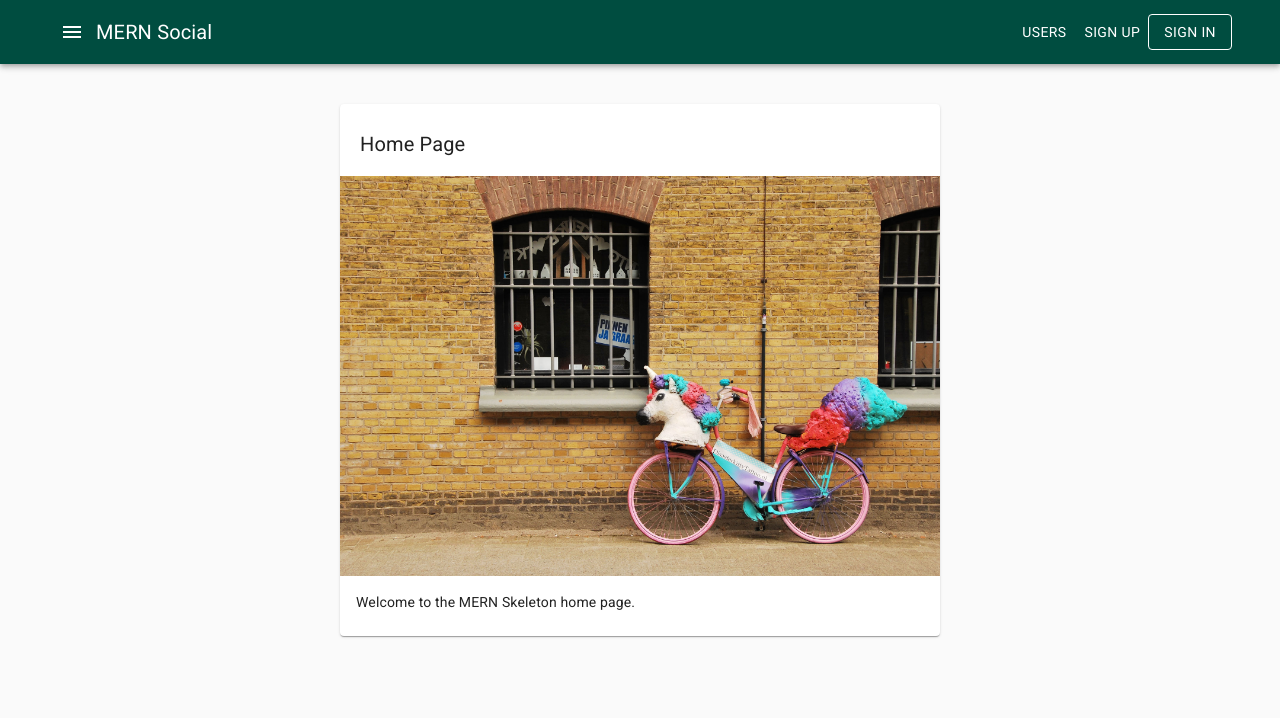
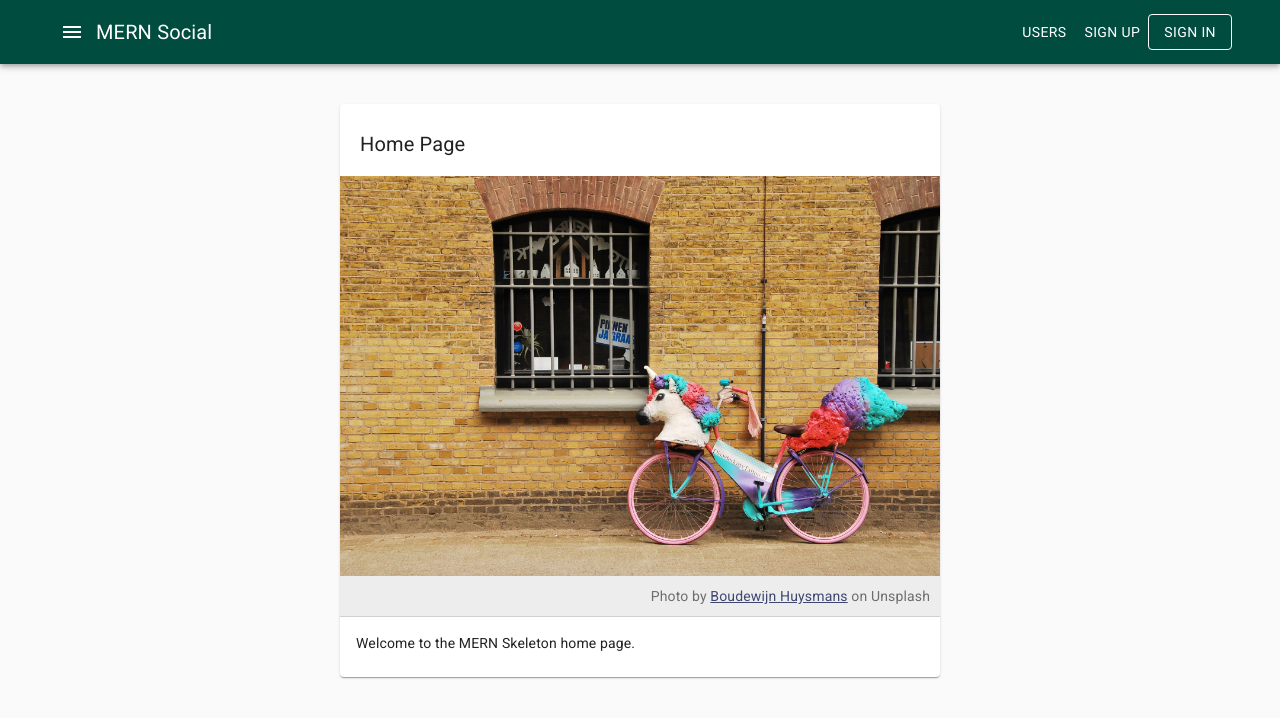
Before and after one commit to eliseuvideira/social-media-app-front-end, a React app: page / in a window 1280 px wide. Shown: the top 718 px of the page. Built offline with nearby package versions, Linux system fonts and the light colour scheme; no server answers.

Commit message:
added missing parts from home page

```diff
--- a/src/components/Home.tsx
+++ b/src/components/Home.tsx
@@ -5,7 +5,7 @@
 import CardMedia from '@material-ui/core/CardMedia';
 import Typography from '@material-ui/core/Typography';
 import imageCover from '../assets/images/cover.jpg';
-import { Grid } from '@material-ui/core';
+import { Grid, Container } from '@material-ui/core';
 import { Session } from '../models/Session';
 import FindPeople from './FindPeople';
 import Newsfeed from './Newsfeed';
@@ -19,6 +19,7 @@
     maxWidth: 600,
     margin: 'auto',
     marginTop: theme.spacing(5),
+    marginBottom: theme.spacing(5),
   },
   title: {
     padding: `${theme.spacing(3)}px ${theme.spacing(2.5)}px
@@ -26,6 +27,15 @@
   },
   media: {
     minHeight: 400,
+  },
+  credit: {
+    padding: 10,
+    textAlign: 'right',
+    backgroundColor: '#ededed',
+    borderBottom: '1px solid #d0d0d0',
+    '& a': {
+      color: '#3f4771',
+    },
   },
 }));
 
@@ -35,6 +45,7 @@
   const [loggedUser, token] = Session.getToken();
 
   return (
+    <Container maxWidth="lg">
       <div className={classes.root}>
         {loggedUser && token ? (
           <Grid container spacing={8} justify="center">
@@ -55,6 +66,22 @@
               image={imageCover}
               title="Unicorn Bicycle"
             />
+            <Typography
+              variant="body2"
+              component="p"
+              className={classes.credit}
+              color="textSecondary"
+            >
+              Photo by{' '}
+              <a
+                href="https://unsplash.com/@boudewijn_huysmans"
+                target="_blank"
+                rel="noopener noreferrer"
+              >
+                Boudewijn Huysmans
+              </a>{' '}
+              on Unsplash
+            </Typography>
             <CardContent>
               <Typography variant="body2" component="p">
                 Welcome to the MERN Skeleton home page.
@@ -63,6 +90,7 @@
           </Card>
         )}
       </div>
+    </Container>
   );
 };
 
```
Lines whose indentation alone changed are shown as unchanged.
